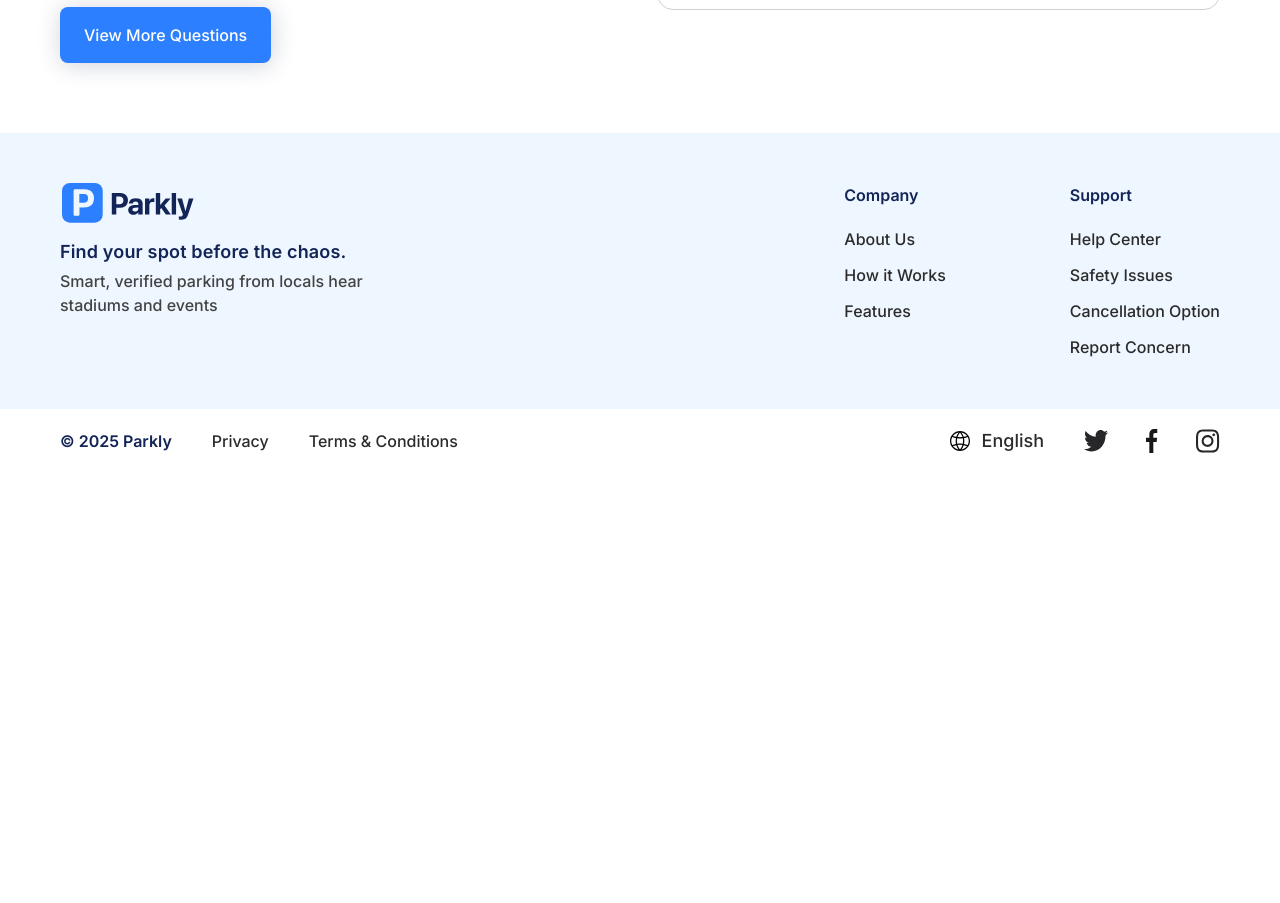
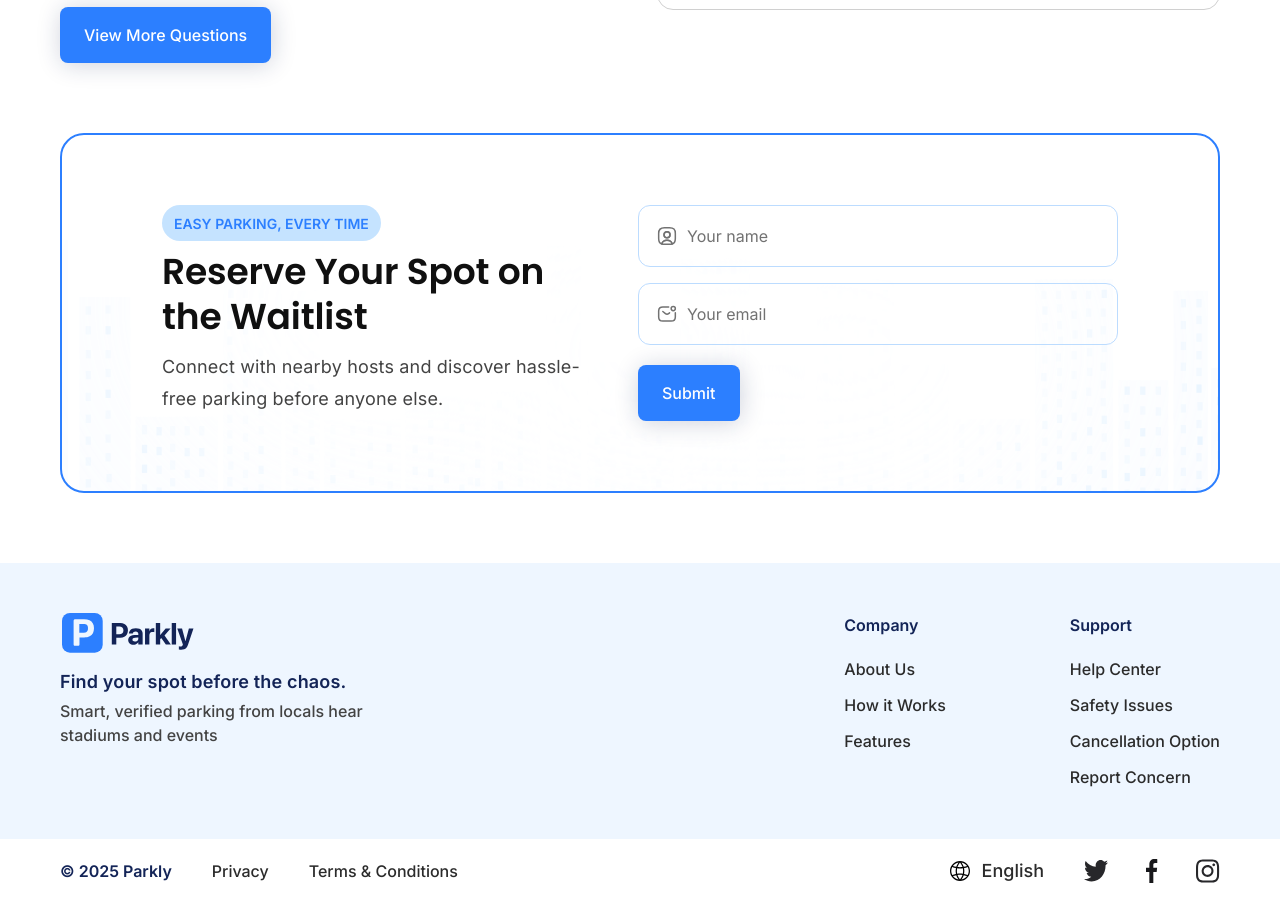
Before and after one commit to avinash-oodles/parkly, a Next.js app: page /waitlist in a window 1280 px wide. Shown: the part 2980-3883 px from the top of the page. Before the commit the page ends 3453 px from the top, so only its background shows below. Built offline with nearby package versions, Linux system fonts and the light colour scheme.

Commit message:
stable form section on desktop

```diff
--- a/src/app/waitlist/page.tsx
+++ b/src/app/waitlist/page.tsx
@@ -19,9 +19,12 @@ import dots from "@/assets/svgs/dots.svg"
 import star from "@/assets/svgs/star.svg"
 import BackgroundWave from "@/assets/svgs/BackgroundWave";
 import FaqCar from "@/assets/svgs/FaqCar";
+import ProfileIcon from "@/assets/svgs/ProfileIcon";
 import EffortCard from "@/components/molecules/EffortCard";
 import FeatureCard from "@/components/molecules/FeatureCards"
 import FaqList from "@/components/molecules/Faq/FaqList";
+import InputGroup from "@/components/InputGroup/InputGroup";
+import EmailIcon from "@/assets/svgs/EmailIcon";
 
 
 const WaitlistPage: FC = () => {
@@ -261,6 +264,50 @@ const WaitlistPage: FC = () => {
                     </div>
                 </Container>
             </section>
+
+
+            {/* form section */}
+            <section>
+                <Container>
+                    <div className="pb-[70px]">
+                        <div className="form-content rounded-3xl border-2 border-[#2C7FFF] py-[70px] px-[100px] relative bg-[url('/form-bg.svg')] bg-cover bg-center bg-no-repeat flex gap-[50px] ">
+                            <div className="flex flex-col gap-2 w-full max-w-[426px] ">
+                                <div className="w-max py-1.5 px-3 bg-[#C5E3FF] backdrop-blur-sm rounded-3xl">
+                                    <Typography variant="chip" weight={600} className="text-blue-500">
+                                        EASY PARKING, EVERY TIME
+                                    </Typography>
+                                </div>
+                                <div className="flex flex-col gap-3">
+                                    <Typography variant="h2" weight={600} className="text-black-900">
+                                        Reserve Your Spot on the Waitlist
+                                    </Typography>
+                                    <Typography variant="body" lineHeight={32} letterSpacing={0.01} weight={400} className="text-black-700">
+                                        Connect with nearby hosts and discover hassle-free parking before anyone else.
+                                    </Typography>
+                                </div>
+                            </div>
+                            <div className="w-full">
+                                <div className="flex flex-col gap-5">
+                                    <div className="flex flex-col gap-4">
+                                         <InputGroup placeholder="Your name" type="text" Icon={ProfileIcon} />
+                                         <InputGroup placeholder="Your email" type="email" Icon={EmailIcon} />
+                                    </div>
+                                    <div className="">
+                                        <Button
+                                            text="Submit"
+                                            variant="lg"
+                                            bg="#2C7FFF"
+                                            color="#FFFFFF"
+                                            hoverBg="#101010"
+                                            boxShadow="1px 2px 24px 0px #13245733"
+                                        />
+                                    </div>
+                                </div>
+                            </div>
+                        </div>
+                    </div>
+                </Container>
+            </section>
         </>
     )
 };
--- /dev/null
+++ b/src/assets/svgs/EmailIcon.tsx
@@ -0,0 +1,36 @@
+"use client";
+
+interface EmailIconProps {
+  stroke: string;
+}
+
+const EmailIcon: React.FC<EmailIconProps> = ({ stroke }) => (
+  <svg width="20" height="20" viewBox="0 0 20 20" fill="none" xmlns="http://www.w3.org/2000/svg">
+    <path
+      d="M18.3317 8.75033V12.917C18.3317 15.8337 16.665 17.0837 14.165 17.0837H5.83171C3.33171 17.0837 1.66504 15.8337 1.66504 12.917V7.08366C1.66504 4.16699 3.33171 2.91699 5.83171 2.91699H11.665"
+      stroke={stroke}
+      strokeWidth="1.5"
+      strokeMiterlimit="10"
+      strokeLinecap="round"
+      strokeLinejoin="round"
+    />
+    <path
+      d="M5.83496 7.5L8.4433 9.58333C9.30163 10.2667 10.71 10.2667 11.5683 9.58333L12.5516 8.8"
+      stroke={stroke}
+      strokeWidth="1.5"
+      strokeMiterlimit="10"
+      strokeLinecap="round"
+      strokeLinejoin="round"
+    />
+    <path
+      d="M16.2484 6.66667C17.399 6.66667 18.3317 5.73393 18.3317 4.58333C18.3317 3.43274 17.399 2.5 16.2484 2.5C15.0978 2.5 14.165 3.43274 14.165 4.58333C14.165 5.73393 15.0978 6.66667 16.2484 6.66667Z"
+      stroke={stroke}
+      strokeWidth="1.5"
+      strokeMiterlimit="10"
+      strokeLinecap="round"
+      strokeLinejoin="round"
+    />
+  </svg>
+);
+
+export default EmailIcon;
--- /dev/null
+++ b/src/assets/svgs/ProfileIcon.tsx
@@ -0,0 +1,33 @@
+"use client";
+
+interface ProfileIconProps {
+    stroke: string;
+}
+
+const ProfileIcon: React.FC<ProfileIconProps> = ({ stroke }) => (
+    <svg width="20" height="20" viewBox="0 0 20 20" fill="none" xmlns="http://www.w3.org/2000/svg">
+        <path
+            d="M15.1161 18.0169C14.3828 18.2335 13.5161 18.3335 12.4995 18.3335H7.49948C6.48281 18.3335 5.61615 18.2335 4.88281 18.0169C5.06615 15.8502 7.29115 14.1418 9.99948 14.1418C12.7078 14.1418 14.9328 15.8502 15.1161 18.0169Z"
+            stroke={stroke}
+            strokeWidth="1.5"
+            strokeLinecap="round"
+            strokeLinejoin="round"
+        />
+        <path
+            d="M12.4984 1.66699H7.49837C3.33171 1.66699 1.66504 3.33366 1.66504 7.50033V12.5003C1.66504 15.6503 2.61504 17.3753 4.88171 18.017C5.06504 15.8503 7.29004 14.142 9.99837 14.142C12.7067 14.142 14.9317 15.8503 15.115 18.017C17.3817 17.3753 18.3317 15.6503 18.3317 12.5003V7.50033C18.3317 3.33366 16.665 1.66699 12.4984 1.66699ZM9.99837 11.8086C8.34837 11.8086 7.01504 10.467 7.01504 8.81701C7.01504 7.16701 8.34837 5.83366 9.99837 5.83366C11.6484 5.83366 12.9817 7.16701 12.9817 8.81701C12.9817 10.467 11.6484 11.8086 9.99837 11.8086Z"
+            stroke={stroke}
+            strokeWidth="1.5"
+            strokeLinecap="round"
+            strokeLinejoin="round"
+        />
+        <path
+            d="M12.9813 8.81636C12.9813 10.4664 11.648 11.808 9.99798 11.808C8.34798 11.808 7.01465 10.4664 7.01465 8.81636C7.01465 7.16636 8.34798 5.83301 9.99798 5.83301C11.648 5.83301 12.9813 7.16636 12.9813 8.81636Z"
+            stroke={stroke}
+            strokeWidth="1.5"
+            strokeLinecap="round"
+            strokeLinejoin="round"
+        />
+    </svg>
+);
+
+export default ProfileIcon;
--- /dev/null
+++ b/src/components/InputGroup/InputGroup.tsx
@@ -0,0 +1,70 @@
+// "use client";
+
+// import { useState } from "react";
+// import ProfileIcon from "@/assets/svgs/ProfileIcon";
+
+// interface InputGroupProps {
+//   placeholder?: string;
+//   type?: string;
+// }
+
+// const InputGroup: React.FC<InputGroupProps> = ({ placeholder = "Your name", type = "text" }) => {
+//   const [value, setValue] = useState("");
+//   const [isFocused, setIsFocused] = useState(false);
+
+//   const strokeColor = isFocused || value ? "#19398F" : "#727272";
+
+//   return (
+//     <div className="input-wrapper p-[18px] border-[1.5px] border-[#BCDCFF] rounded-xl flex gap-2.5 items-center">
+//       <ProfileIcon stroke={strokeColor} />
+//       <input
+//         type={type}
+//         placeholder={placeholder}
+//         value={value}
+//         onChange={(e) => setValue(e.target.value)}
+//         onFocus={() => setIsFocused(true)}
+//         onBlur={() => setIsFocused(false)}
+//         className="placeholder:text-[#727272] outline-none focus:outline-none focus-visible:outline-none text-blue-900 flex-1"
+//       />
+//     </div>
+//   );
+// };
+
+// export default InputGroup;
+
+
+
+
+"use client";
+
+import { useState } from "react";
+
+interface InputGroupProps {
+  placeholder?: string;
+  type?: string;
+  Icon: React.FC<{ stroke: string }>; // Icon is passed as a component prop
+}
+
+const InputGroup: React.FC<InputGroupProps> = ({ placeholder = "Your name", type = "text", Icon }) => {
+  const [value, setValue] = useState("");
+  const [isFocused, setIsFocused] = useState(false);
+
+  const strokeColor = isFocused || value ? "#19398F" : "#727272";
+
+  return (
+    <div className="input-wrapper p-[18px] border-[1.5px] border-[#BCDCFF] rounded-xl flex gap-2.5 items-center">
+      <Icon stroke={strokeColor} />
+      <input
+        type={type}
+        placeholder={placeholder}
+        value={value}
+        onChange={(e) => setValue(e.target.value)}
+        onFocus={() => setIsFocused(true)}
+        onBlur={() => setIsFocused(false)}
+        className="placeholder:text-[#727272] outline-none focus:outline-none focus-visible:outline-none text-blue-900 flex-1"
+      />
+    </div>
+  );
+};
+
+export default InputGroup;
```
Also changed, not shown: public/form-bg.svg (added).
